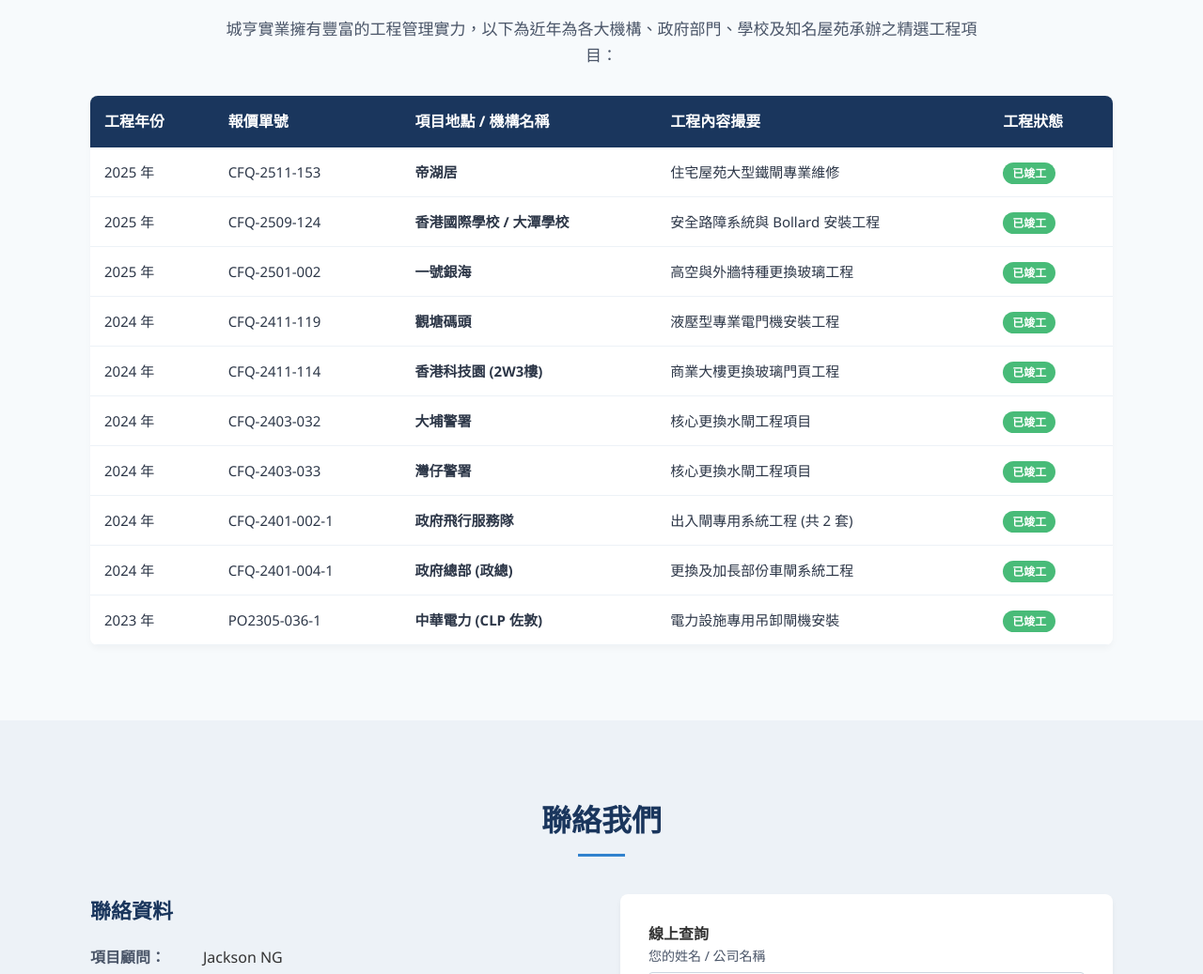
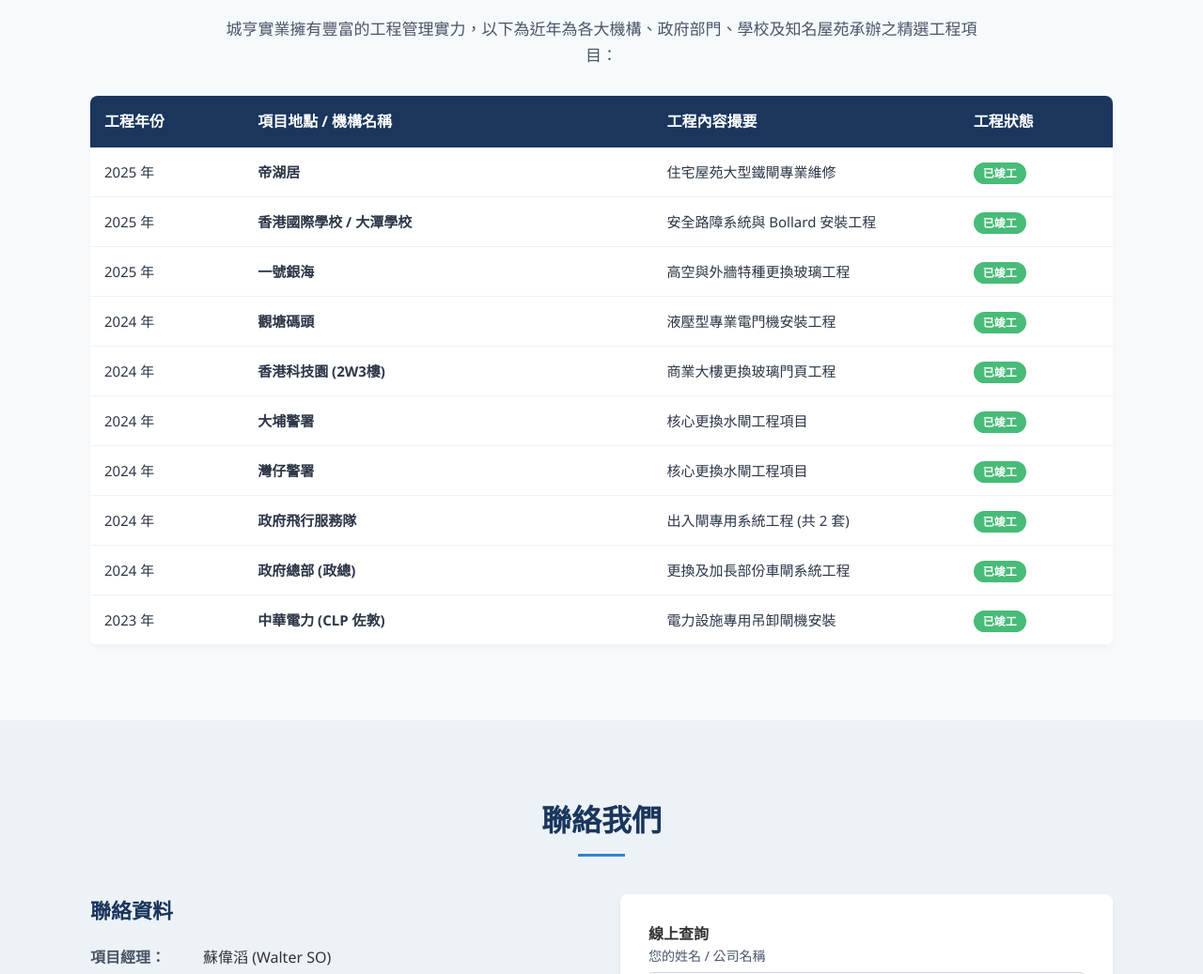
Before and after one commit to Cityfull/cityfull.com.hk, a plain HTML site: page index.html in a window 1280 px wide. Shown: the part 2612-3649 px from the top of the page at 94% size. Drawn offline with Linux system fonts and the light colour scheme.

Commit message:
Update index.html

```diff
--- a/index.html
+++ b/index.html
@@ -244,7 +244,7 @@
             background-color: #c53030;
         }
 
-        /* 項目介紹（工程實績表格樣式） */
+        /* 項目介紹（工程實績表格樣式 - 已隱藏單號） */
         .project-table {
             width: 100%;
             border-collapse: collapse;
@@ -371,7 +371,6 @@
             .repair-grid {
                 grid-template-columns: 1fr;
             }
-            .project-table th:nth-child(2), .project-table td:nth-child(2) { display: none; } /* 手機板隱藏單號 */
         }
     </style>
 </head>
@@ -505,80 +504,69 @@
             <table class="project-table">
                 <thead>
                     <tr>
-                        <th>工程年份</th>
-                        <th>報價單號</th>
-                        <th>項目地點 / 機構名稱</th>
-                        <th>工程內容撮要</th>
-                        <th>工程狀態</th>
+                        <th style="width: 15%;">工程年份</th>
+                        <th style="width: 40%;">項目地點 / 機構名稱</th>
+                        <th style="width: 30%;">工程內容撮要</th>
+                        <th style="width: 15%;">工程狀態</th>
                     </tr>
                 </thead>
                 <tbody>
                     <tr>
                         <td>2025 年</td>
-                        <td>CFQ-2511-153</td>
                         <td><strong>帝湖居</strong></td>
                         <td>住宅屋苑大型鐵閘專業維修</td>
                         <td><span class="status-badge">已竣工</span></td>
                     </tr>
                     <tr>
                         <td>2025 年</td>
-                        <td>CFQ-2509-124</td>
                         <td><strong>香港國際學校 / 大潭學校</strong></td>
                         <td>安全路障系統與 Bollard 安裝工程</td>
                         <td><span class="status-badge">已竣工</span></td>
                     </tr>
                     <tr>
                         <td>2025 年</td>
-                        <td>CFQ-2501-002</td>
                         <td><strong>一號銀海</strong></td>
                         <td>高空與外牆特種更換玻璃工程</td>
                         <td><span class="status-badge">已竣工</span></td>
                     </tr>
                     <tr>
                         <td>2024 年</td>
-                        <td>CFQ-2411-119</td>
                         <td><strong>觀塘碼頭</strong></td>
                         <td>液壓型專業電門機安裝工程</td>
                         <td><span class="status-badge">已竣工</span></td>
                     </tr>
                     <tr>
                         <td>2024 年</td>
-                        <td>CFQ-2411-114</td>
                         <td><strong>香港科技園 (2W3樓)</strong></td>
                         <td>商業大樓更換玻璃門頁工程</td>
                         <td><span class="status-badge">已竣工</span></td>
                     </tr>
                     <tr>
                         <td>2024 年</td>
-                        <td>CFQ-2403-032</td>
                         <td><strong>大埔警署</strong></td>
                         <td>核心更換水閘工程項目</td>
                         <td><span class="status-badge">已竣工</span></td>
                     </tr>
                     <tr>
                         <td>2024 年</td>
-                        <td>CFQ-2403-033</td>
                         <td><strong>灣仔警署</strong></td>
                         <td>核心更換水閘工程項目</td>
                         <td><span class="status-badge">已竣工</span></td>
                     </tr>
                     <tr>
                         <td>2024 年</td>
-                        <td>CFQ-2401-002-1</td>
                         <td><strong>政府飛行服務隊</strong></td>
                         <td>出入閘專用系統工程 (共 2 套)</td>
                         <td><span class="status-badge">已竣工</span></td>
                     </tr>
                     <tr>
                         <td>2024 年</td>
-                        <td>CFQ-2401-004-1</td>
                         <td><strong>政府總部 (政總)</strong></td>
                         <td>更換及加長部份車閘系統工程</td>
                         <td><span class="status-badge">已竣工</span></td>
                     </tr>
                     <tr>
                         <td>2023 年</td>
-                        <td>PO2305-036-1</td>
                         <td><strong>中華電力 (CLP 佐敦)</strong></td>
                         <td>電力設施專用吊卸閘機安裝</td>
                         <td><span class="status-badge">已竣工</span></td>
@@ -594,8 +582,8 @@
             <div class="contact-wrapper">
                 <div class="contact-info">
                     <h4>聯絡資料</h4>
+                    <p><strong>項目經理：</strong> 蘇偉滔 (Walter SO)</p>
                     <p><strong>項目顧問：</strong> Jackson NG</p>
-                    <p><strong>項目經理：</strong> 蘇偉滔 (Walter SO)</p>
                     <p><strong>自動門維修：</strong> 昌哥 (6099 5650)</p>
                     <p><strong>聯絡電話：</strong> (852) 2631 3613</p>
                     <p><strong>流動電話：</strong> (852) 6128 9867</p>
```
